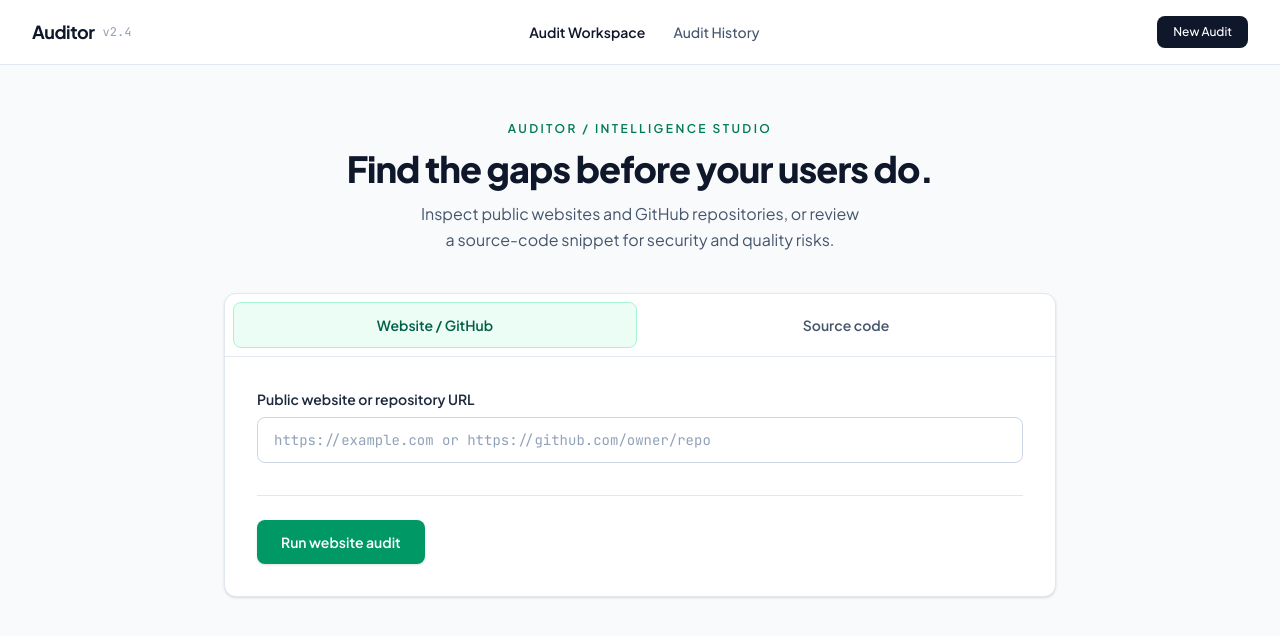
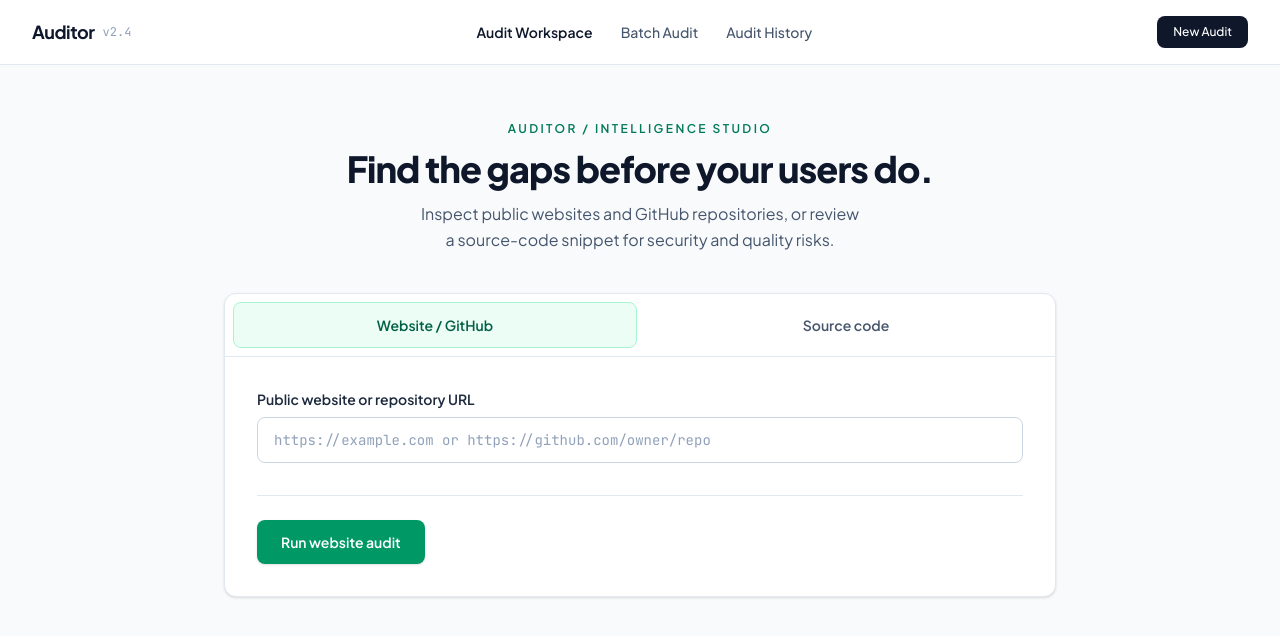
Before and after one commit to nekt-konnekt/Auditor, a React (Vite) app: page / in a window 1280 px wide. Shown: the top 636 px of the page. Built offline with nearby package versions, Linux system fonts and the light colour scheme.

Commit message:
Add batch audit navigation

```diff
--- a/src/components/Navbar.tsx
+++ b/src/components/Navbar.tsx
@@ -3,14 +3,16 @@ import React from 'react';
 interface NavbarProps {
   onNewAudit: () => void;
   onOpenHistory: () => void;
+  onOpenBatch: () => void;
   historyCount: number;
-  currentView: 'form' | 'report';
+  currentView: 'form' | 'report' | 'batch';
   onNavigateHome: () => void;
 }
 
 export const Navbar: React.FC<NavbarProps> = ({
   onNewAudit,
   onOpenHistory,
+  onOpenBatch,
   historyCount,
   currentView,
   onNavigateHome,
@@ -44,6 +46,12 @@ export const Navbar: React.FC<NavbarProps> = ({
             Audit Workspace
           </button>
           <button
+            onClick={onOpenBatch}
+            className={`hover:text-slate-900 transition-colors whitespace-nowrap shrink-0 ${currentView === 'batch' ? 'text-slate-900 font-semibold' : ''}`}
+          >
+            Batch Audit
+          </button>
+          <button
             onClick={onOpenHistory}
             className="hover:text-slate-900 transition-colors whitespace-nowrap shrink-0"
           >
```
